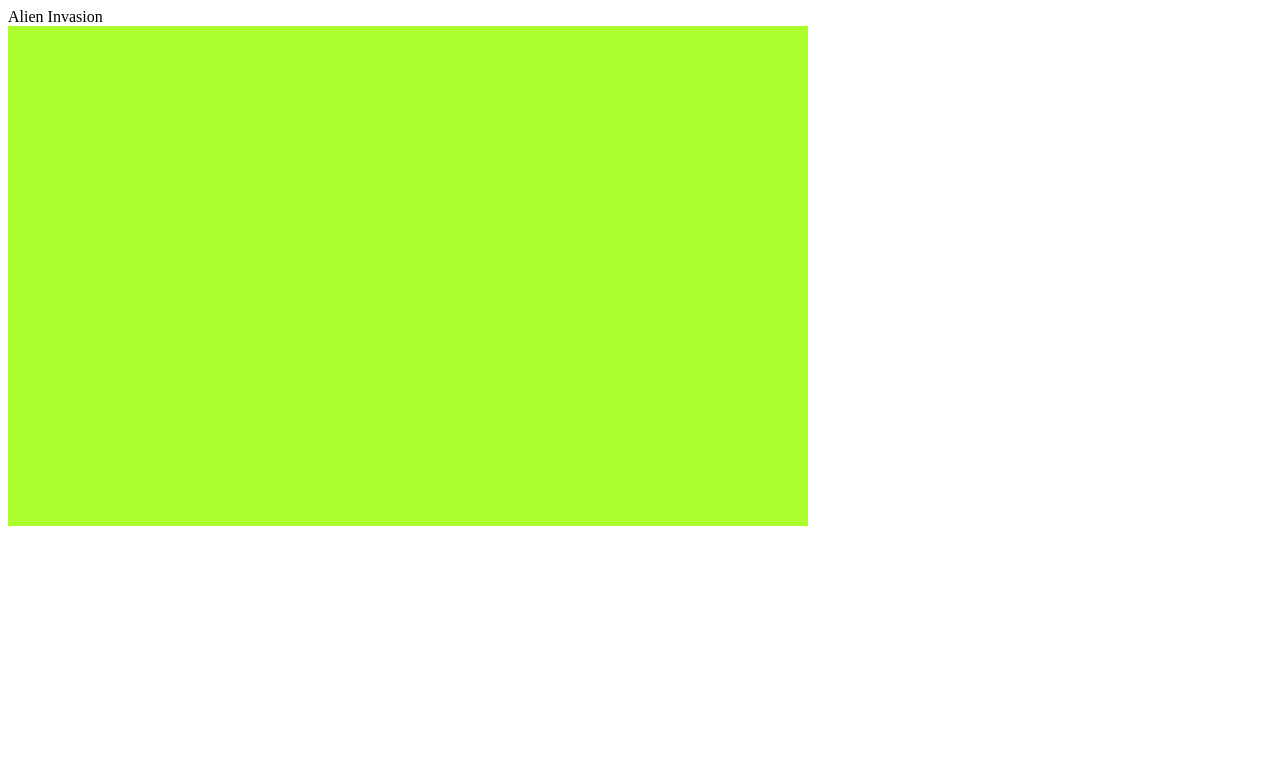
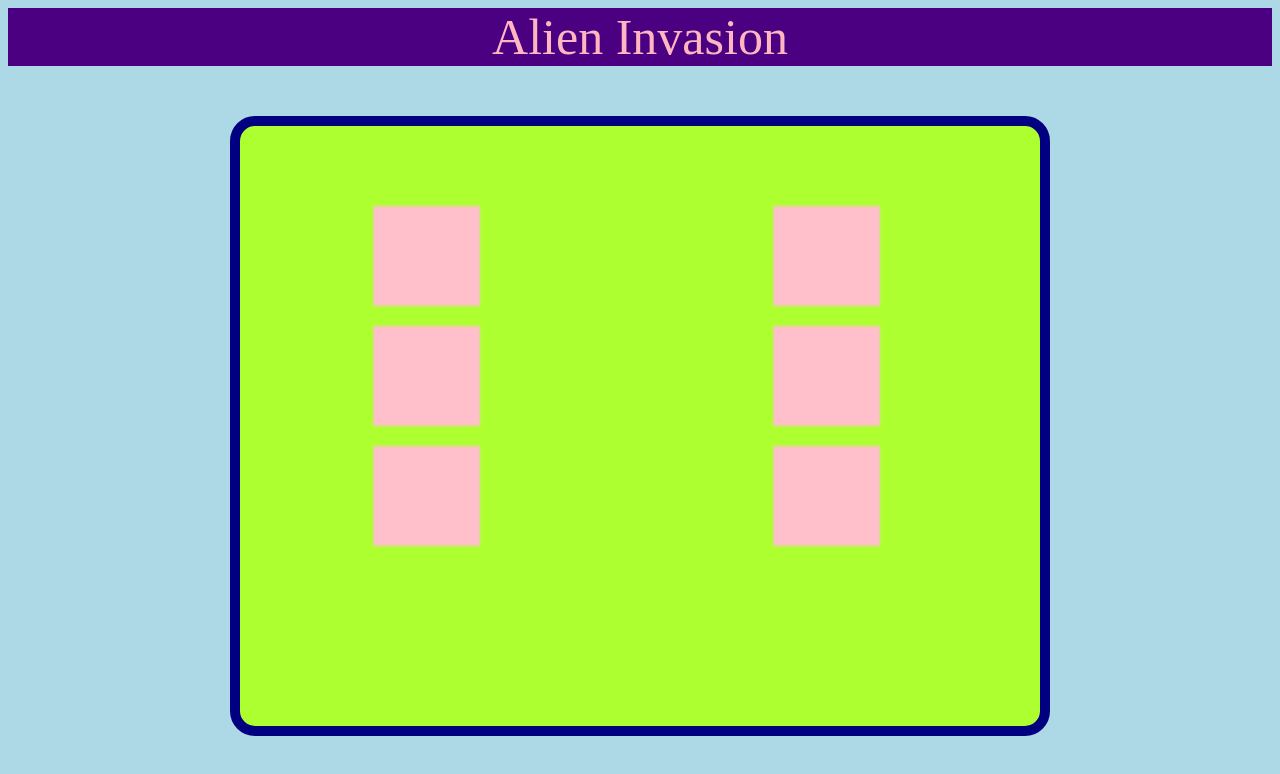
Before and after one commit to marcocountryman/AlienInvasion, a website with bundled scripts: page index.html in a window 1280 px wide. Built offline with nearby package versions, Linux system fonts and the light colour scheme.

Commit message:
added more aliens

```diff
--- a/index.html
+++ b/index.html
@@ -6,15 +6,24 @@
     <meta name="viewport" content="width=device-width, initial-scale=1.0" />
     <meta http-equiv="X-UA-Compatible" content="ie=edge" />
     <link rel="stylesheet" href="./dist/main.css" />
+    <link rel="reset" href="./src/reset.css">
     <script src="./dist/main.js"></script>
     <title>Alien Invasion</title>
 </head>
 
 <body>
     <header class = "header">
+        <!-- <div class = "logo">img</div> -->
         <div class = "title">Alien Invasion</div>
+        <!-- <div class = "links">
+            <div class = "github">github link</div>
+            <div class = "linkedin">linkin link</div>
+            <div class = "model"> modal link</div>
+        </div> -->
     </header>
-    <canvas id = "alien-canvas"></canvas>
+    <div class = "canvas-container">
+        <canvas id = "alien-canvas"></canvas>
+    </div>
 </body>
 
 </html>
--- a/src/index.js
+++ b/src/index.js
@@ -1,6 +1,27 @@
-const Alien = require("../scripts/alien.js")
+// import { set } from "core-js/core/dict";
+import Alien from "./scripts/alien.js"
 
 document.addEventListener("DOMContentLoaded", function () {
-    const canvasEl = documentEl.querySelector('#alien-canvas');
+    const canvasEl = document.getElementById('alien-canvas');
     const ctx = canvasEl.getContext('2d');
+
+    const alien1 = new Alien({pos: [50,20], size:[40,25],color: "pink"});
+    const alien2 = new Alien({pos: [200,20], size:[40,25],color: "pink"});
+    const alien3 = new Alien({pos: [50,50], size:[40,25],color: "pink"});
+    const alien4 = new Alien({pos: [200,50], size:[40,25],color: "pink"});
+    const alien5 = new Alien({pos: [50,80], size:[40,25],color: "pink"});
+    const alien6 = new Alien({pos: [200,80], size:[40,25],color: "pink"});
+    const aliens = [alien1,alien2,alien3,alien3]
+    alien1.draw(ctx)
+    alien2.draw(ctx)
+    alien3.draw(ctx)
+    alien4.draw(ctx)
+    alien5.draw(ctx)
+    alien6.draw(ctx)
+
+    // setInterval(alien1.draw)
+
+    // ctx.fillStyle = "white"
+    // ctx.fillRect(20, 20,25,50);
+    // console.log("hello");
 });
--- a/src/index.scss
+++ b/src/index.scss
@@ -1,5 +1,28 @@
 #alien-canvas {
+    background-color: greenyellow;
     width: 800px;
-    height: 500px;
-    background-color: greenyellow;
+    height: 600px;
+    text-align: center;
+    border: 10px solid navy;
+    border-radius: 25px;
 }
+.canvas-container {
+    display: flex;
+    justify-content: center;
+    margin-top: 50px;
+}
+.header {
+    color: lightpink;
+    font-size: 50px;
+    display: flex;
+    justify-content: center;
+    background-color: indigo;
+}
+.links {
+    display: flex;
+    justify-content: space-evenly;
+    width: 250px;
+}
+body {
+    background-color: lightblue;
+}
--- /dev/null
+++ b/src/reset.css
@@ -0,0 +1,48 @@
+/* http://meyerweb.com/eric/tools/css/reset/
+   v2.0 | 20110126
+   License: none (public domain)
+*/
+
+html, body, div, span, applet, object, iframe,
+h1, h2, h3, h4, h5, h6, p, blockquote, pre,
+a, abbr, acronym, address, big, cite, code,
+del, dfn, em, img, ins, kbd, q, s, samp,
+small, strike, strong, sub, sup, tt, var,
+b, u, i, center,
+dl, dt, dd, ol, ul, li,
+fieldset, form, label, legend,
+table, caption, tbody, tfoot, thead, tr, th, td,
+article, aside, canvas, details, embed,
+figure, figcaption, footer, header, hgroup,
+menu, nav, output, ruby, section, summary,
+time, mark, audio, video {
+	margin: 0;
+	padding: 0;
+	border: 0;
+	font-size: 100%;
+	font: inherit;
+	vertical-align: baseline;
+}
+/* HTML5 display-role reset for older browsers */
+article, aside, details, figcaption, figure,
+footer, header, hgroup, menu, nav, section {
+	display: block;
+}
+body {
+	line-height: 1;
+}
+ol, ul {
+	list-style: none;
+}
+blockquote, q {
+	quotes: none;
+}
+blockquote:before, blockquote:after,
+q:before, q:after {
+	content: '';
+	content: none;
+}
+table {
+	border-collapse: collapse;
+	border-spacing: 0;
+}
--- a/src/scripts/alien.js
+++ b/src/scripts/alien.js
@@ -1,11 +1,16 @@
 class Alien {
-    constructor(object) {
-        this.pos;
-        this.size;
-        this.color;
+    constructor(object,ctx) {
+        this.pos = object.pos;
+        this.size = object.size;
+        this.color = object.color;
+        this.alive = "yes"
     }
     draw(ctx) {
         ctx.fillStyle = this.color;
         ctx.fillRect(this.pos[0], this.pos[1],this.size[0],this.size[1]);
     }
+    shoot() {
+
+    }
 }
+export default Alien;
```
Also changed, not shown: dist/main.css, dist/main.js, src/scripts/player.js (added).
